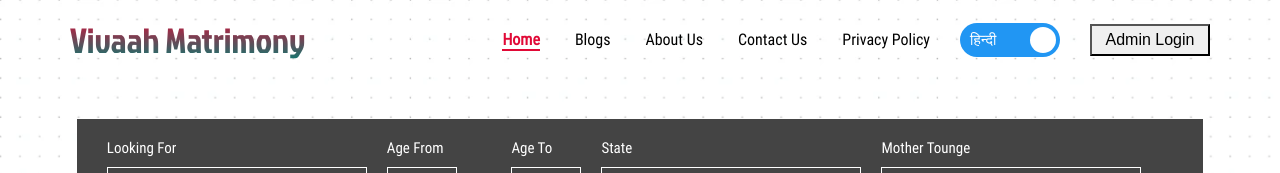
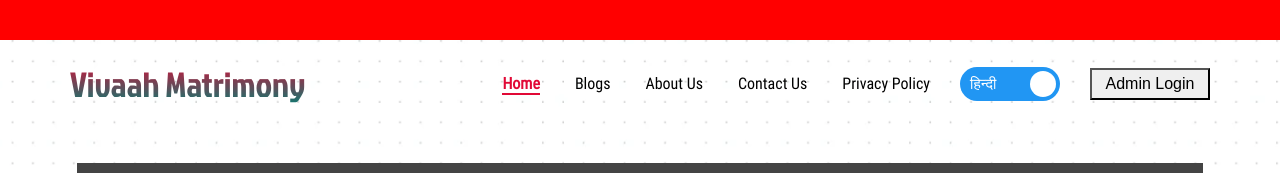
Before and after one commit to webology360/Var-VadhuUI, a React (Create React App) app: page /home in a window 1280 px wide. Shown: the top 173 px of the page. Built offline with nearby package versions, Linux system fonts and the light colour scheme.

Commit message:
added marquee for 15 oct

```diff
--- a/src/components/Header/Header.jsx
+++ b/src/components/Header/Header.jsx
@@ -93,10 +93,14 @@ const Header = () => {
   };
 
   return (
+    <div><div>
+      <marquee width="100%" bgcolor="red" height="40px"> Site will be live from 15 October 2023 || साइट 15 अक्टूबर 2023 से शुरू होगी </marquee>
+    </div>
       <div
         className={classes.header}
         style={{ backgroundColor: isHeaderColor ? "#fff" : "transparent" }}
       >
+
         <div className={classes.header__logo}>
           <div
             className={classes.header__logo__menuLogo}
@@ -146,6 +150,9 @@ const Header = () => {
               />
             ))}
         </div>
+
+      </div>
+
     </div>
   );
 };
```
Lines whose indentation alone changed are shown as unchanged.
